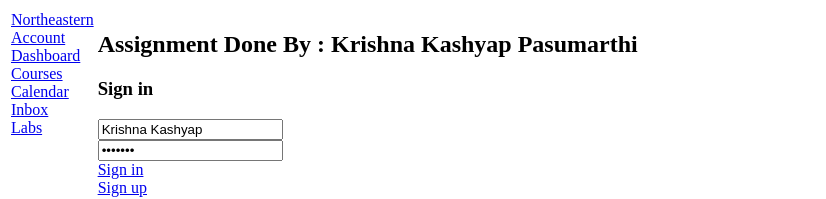
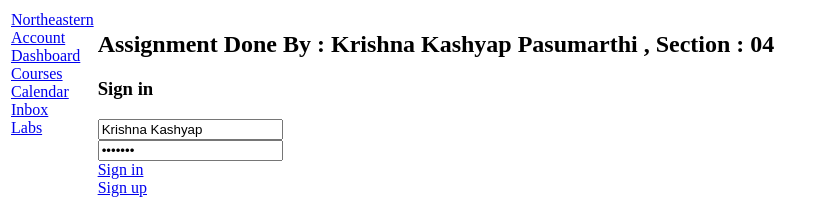
Before and after one commit to kashyap03042003/kambaz-next-js, a Next.js app: page /Account/Signin in a window 1280 px wide. Shown: the top 199 px of the page, without its empty margins (0-826 px from the left). Built offline with nearby package versions, Linux system fonts and the light colour scheme.

Commit message:
commit 10

```diff
--- a/app/(Kambaz)/Account/Signin/page.tsx
+++ b/app/(Kambaz)/Account/Signin/page.tsx
@@ -2,7 +2,7 @@ import Link from "next/link";
 export default function Signin() {
   return (
     <div id="wd-signin-screen">
-      <h2>Assignment Done By : Krishna Kashyap Pasumarthi</h2>
+      <h2>Assignment Done By : Krishna Kashyap Pasumarthi , Section : 04</h2>
       <h3>Sign in</h3>
       <input className="wd-username" placeholder="username" defaultValue="Krishna Kashyap" /> <br />
       <input className="wd-password" placeholder="password" type="password" defaultValue="kashyap" /> <br />
--- a/app/Labs/Lab1/page.tsx
+++ b/app/Labs/Lab1/page.tsx
@@ -215,7 +215,7 @@ export default function Lab1() {
 
             <h4>Anchor tag</h4>
             Please <a href="https://www.lipsum.com" id="wd-lipsum">click here</a> to get dummy text<br />
-            <a href="https://github.com/kashyap03042003/Medical-Chat-Bot-Application" id="wd-github">click here</a> to get github repository<br />
+            <a href="https://github.com/kashyap03042003/kambaz-next-js.git" id="wd-github">click here</a> to get github repository<br />
         </div>
     );
 }
```
